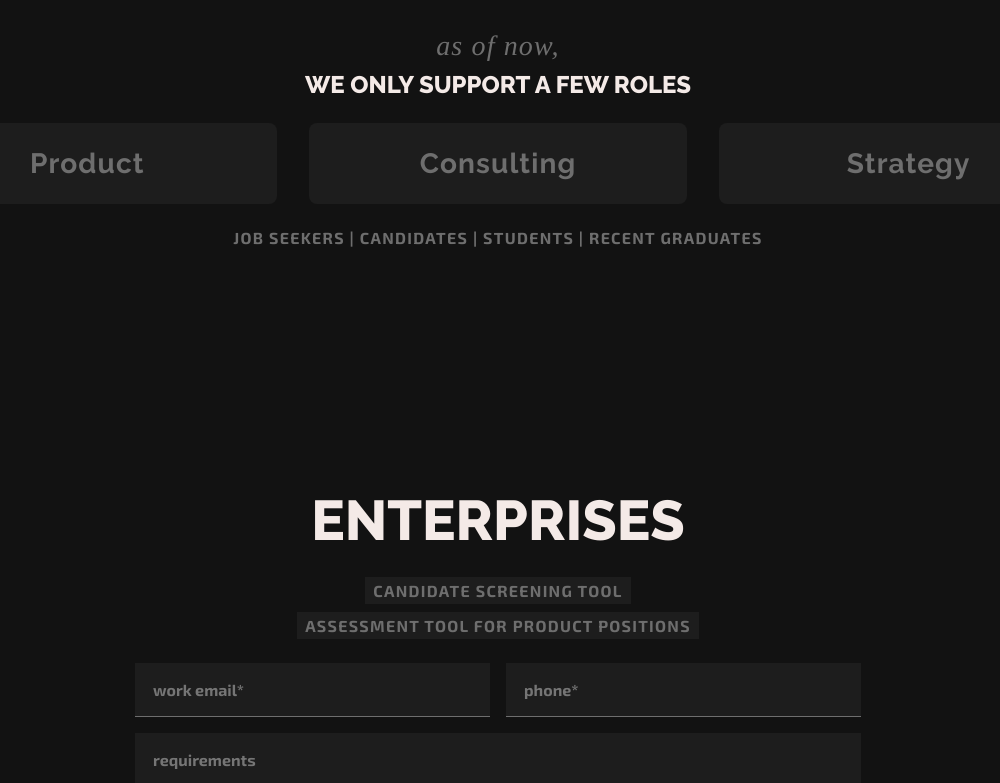
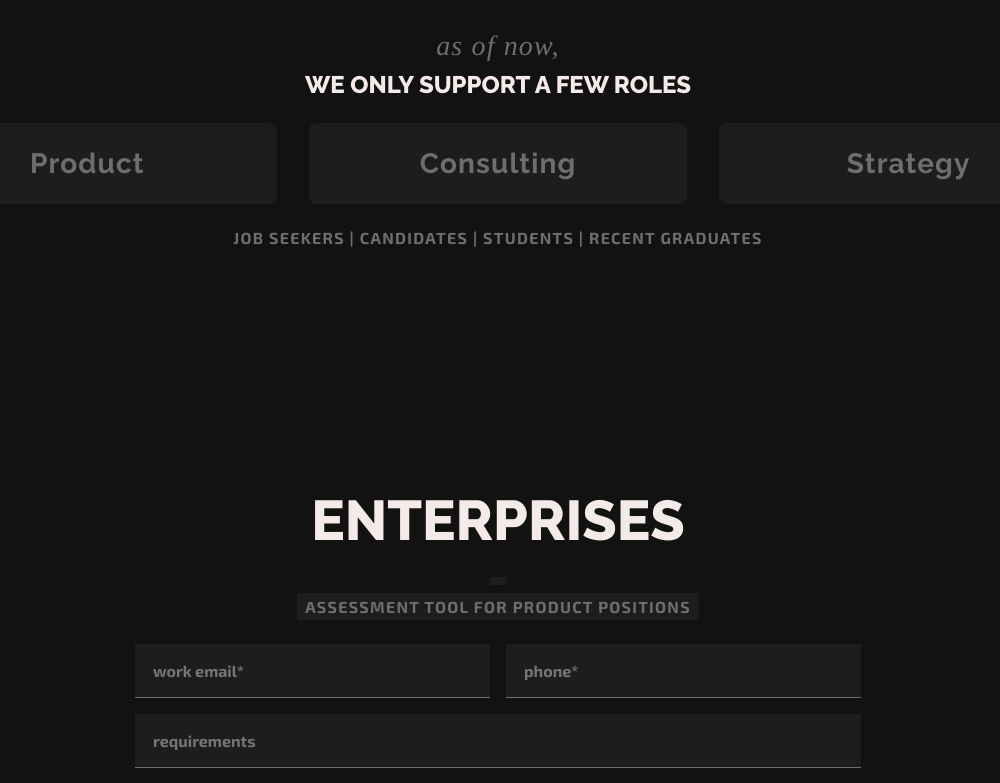
Before and after one commit to Kanespello/espello-frontend, a React (Create React App) app in the folder espello-web/: page / in a window 1280 px wide. Shown: the part 2726-3509 px from the top of the page, without its empty margins (142-1142 px from the left). Built offline with nearby package versions, Linux system fonts and the light colour scheme.

Commit message:
updated the comments added by Abhishek - Video autoplay on homepage

```diff
--- a/espello-web/src/components/Home/EnterpriseForm/index.tsx
+++ b/espello-web/src/components/Home/EnterpriseForm/index.tsx
@@ -94,7 +94,7 @@ const EnterpriseForm: FC<EnterpriseFormProps> = ({ targetRef }) => {
                 <div className='enterprise-form-1-3'></div>
                 <div className='enterprise-form-1-4'>
                     <div className='enterprise-form-1-4-top'>
-                        <div className='enterprise-form-1-4-top-content'>candidate screening tool</div>
+                        {/* <div className='enterprise-form-1-4-top-content'>candidate screening tool</div> */}
                     </div>
                     <div className='enterprise-form-1-4-bottom'>
                         <div className='enterprise-form-1-4-bottom-content'>assessment tool for Product positions</div>
--- a/espello-web/src/components/Home/WhatWeDo/index.tsx
+++ b/espello-web/src/components/Home/WhatWeDo/index.tsx
@@ -9,7 +9,7 @@ const WhatWeDo = () => {
                     <iframe
                         width="560"
                         height="315"
-                        src={`https://www.youtube.com/embed/${videoId}`}
+                        src={`https://www.youtube.com/embed/${videoId}?autoplay=1&mute=1`}
                         title="YouTube video player"
                         allow="accelerometer; autoplay; clipboard-write; encrypted-media; gyroscope; picture-in-picture"
                         frameBorder="0"
```
